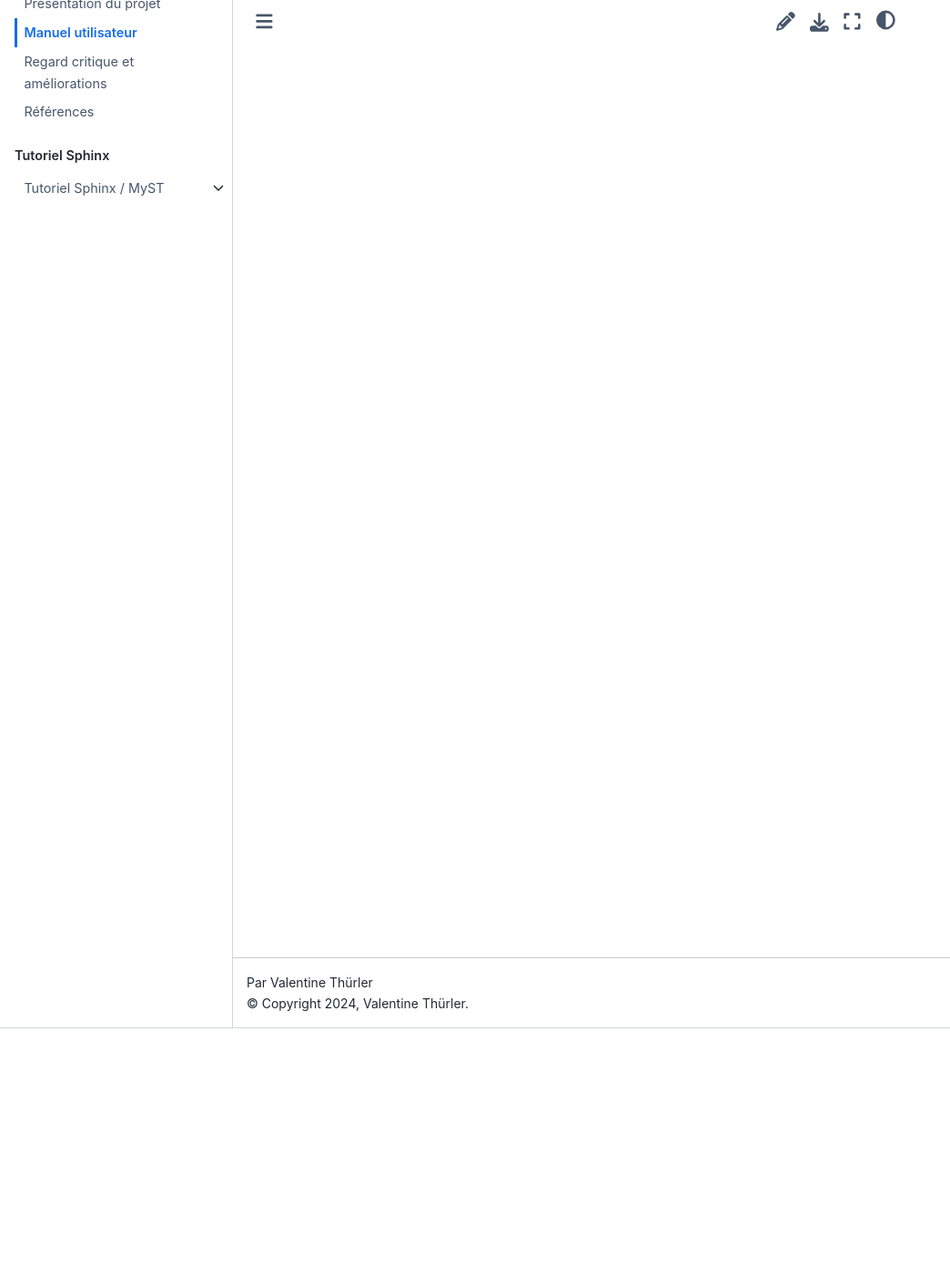
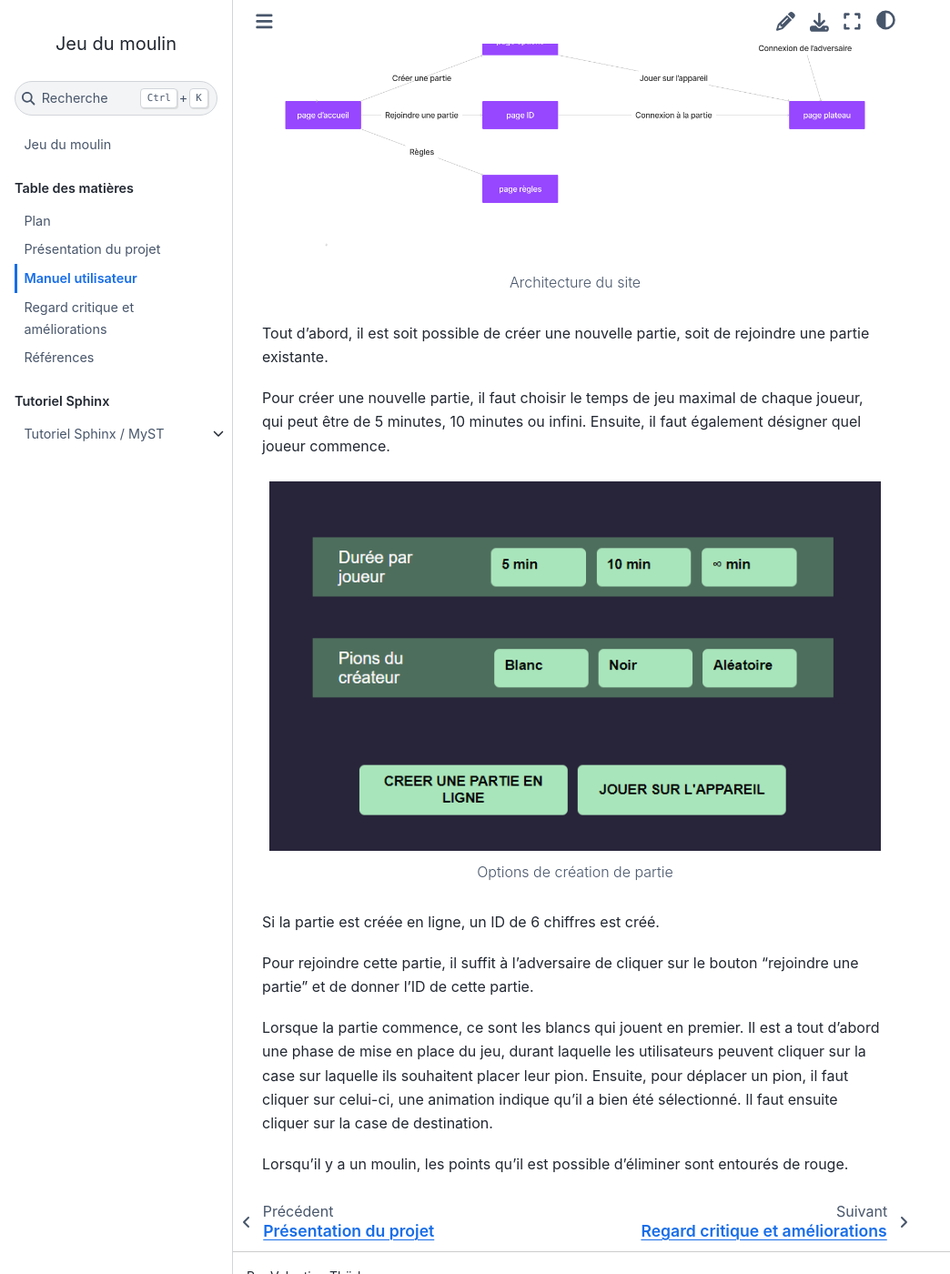
Before and after one commit to valentinethrlr/projet_moulin_documentation, a Sphinx documentation site: the page built from source/manuel.md, in a window 1280 px wide and 1400 px high, scrolled down 270 px. Shown: the whole window at 91% size, without its empty margins (0-1044 px from the left). Built offline with Sphinx 7.4.7 and the Sphinx Book theme 1.1.4, drawn with Linux system fonts in a browser that asks for light colours; some of the changed text lies outside the part shown.

Commit message:
début de rédaction du manuel

````diff
--- a/source/manuel.md
+++ b/source/manuel.md
@@ -2,4 +2,31 @@
 
 # Manuel utilisateur
 
-Ceci est le manuel utilisateur, servant
+Le site est construit selon l'architecture ci-dessous.
+
+```{figure} images/Architecture.png
+---
+width: 100%
+---
+Architecture du site
+```
+
+Tout d'abord, il est soit possible de créer une nouvelle partie, soit de rejoindre une partie existante.
+
+Pour créer une nouvelle partie, il faut choisir le temps de jeu maximal de chaque joueur, qui peut être de 5 minutes, 10 minutes ou infini. Ensuite, il faut également désigner quel joueur commence.
+
+
+```{figure} images/options.png
+---
+width: 100%
+---
+Options de création de partie
+```
+Si la partie est créée en ligne, un ID de 6 chiffres est créé.
+
+Pour rejoindre cette partie, il suffit à l'adversaire de cliquer sur le bouton "rejoindre une partie" et de donner l'ID de cette partie.
+
+Lorsque la partie commence, ce sont les blancs qui jouent en premier. Il est a tout d'abord une phase de mise en place du jeu, durant laquelle les utilisateurs peuvent cliquer sur la case sur laquelle ils souhaitent placer leur pion.
+Ensuite, pour déplacer un pion, il faut cliquer sur celui-ci, une animation indique qu'il a bien été sélectionné. Il faut ensuite cliquer sur la case de destination.
+
+Lorsqu'il y a un moulin, les points qu'il est possible d'éliminer sont entourés de rouge.
````
Also changed, not shown: source/images/Architecture.png (added), source/images/options.png (added).
